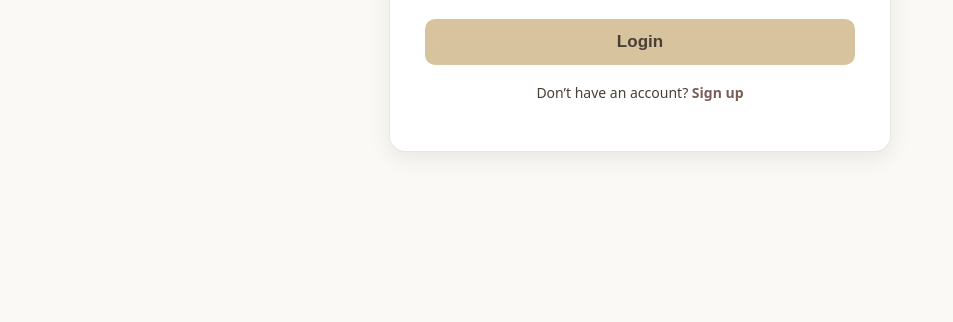
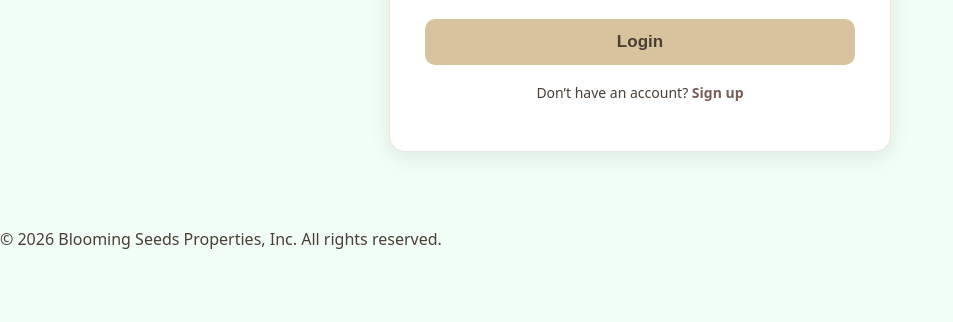
Before and after one commit to starryyz/final180, a Flask app: page /login in a window 1280 px wide. Shown: the part 478-800 px from the top of the page, without its empty margins (0-953 px from the left). Run offline with Flask 3, Linux system fonts and the light colour scheme; the visitor is signed in with stand-in values (Sample User, id 1); some web fonts are replaced.

Commit message:
Update login.html
same thing as sign up

```diff
--- a/templates/login.html
+++ b/templates/login.html
@@ -1,10 +1,15 @@
 
 {% extends "base.html" %}
 {% block content %}
+<style>
+    body {
+        background: #f1fef6;
+    }
+</style>
 
 <div class="auth-container">
     <div class="auth-card">
-        <h2 class="auth-title">Become a Seedling 🌱</h2>
+        <h2 class="auth-title">Welcome back  Seedling!</h2>
 
         <form method="POST" action="{{ url_for('login') }}">
             <div class="input-group">
@@ -26,5 +31,9 @@
         </p>
     </div>
 </div>
+<div>
+    <footer class="footer-login">
+        <p>&copy; 2026 Blooming Seeds Properties, Inc. All rights reserved.</p>
+</div>
 
 {% endblock %}
```
